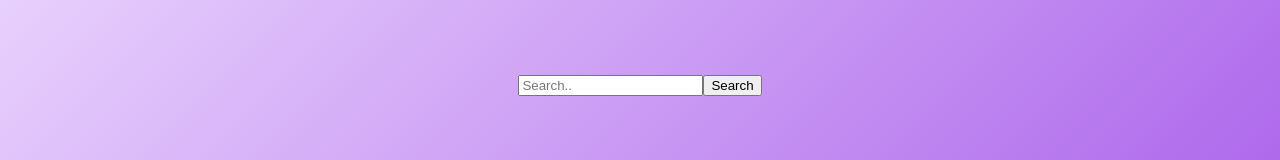
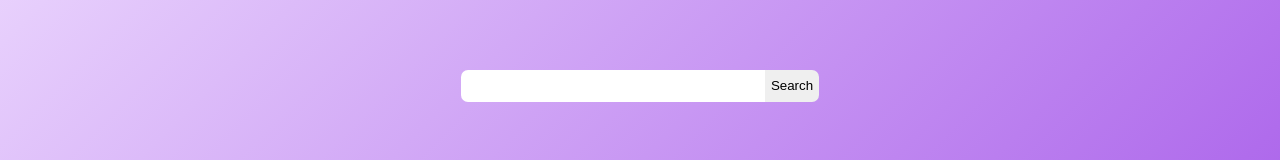
Before and after one commit to jhansi2135/aila-earth, a React (Create React App) app: page / in a window 1280 px wide. Shown: the part 770-930 px from the top of the page. Built offline with nearby package versions, Linux system fonts and the light colour scheme.

Commit message:
change few things in market up

```diff
--- a/src/Components/MarketUp.css
+++ b/src/Components/MarketUp.css
@@ -9,4 +9,19 @@
 }
 .Search {
   border-radius: 7px;
+  margin: 0;
+  padding: 0;
 }
+input,
+button {
+  height: 30px;
+  border: none;
+}
+input {
+  border-radius: 7px 0 0 7px;
+  width: 300px;
+}
+button {
+  height: 32px;
+  border-radius: 0 7px 7px 0;
+}
--- a/src/Components/MarketUp.jsx
+++ b/src/Components/MarketUp.jsx
@@ -8,7 +8,7 @@ export function MarketUp() {
         Remove CO<sub>2</sub> emissions now
       </h2>
       <div className="Search">
-        <input type="text" placeholder="Search.." />
+        <input type="text" />
         <button>Search</button>
       </div>
       <img src={Icons} alt="icon" />
```
